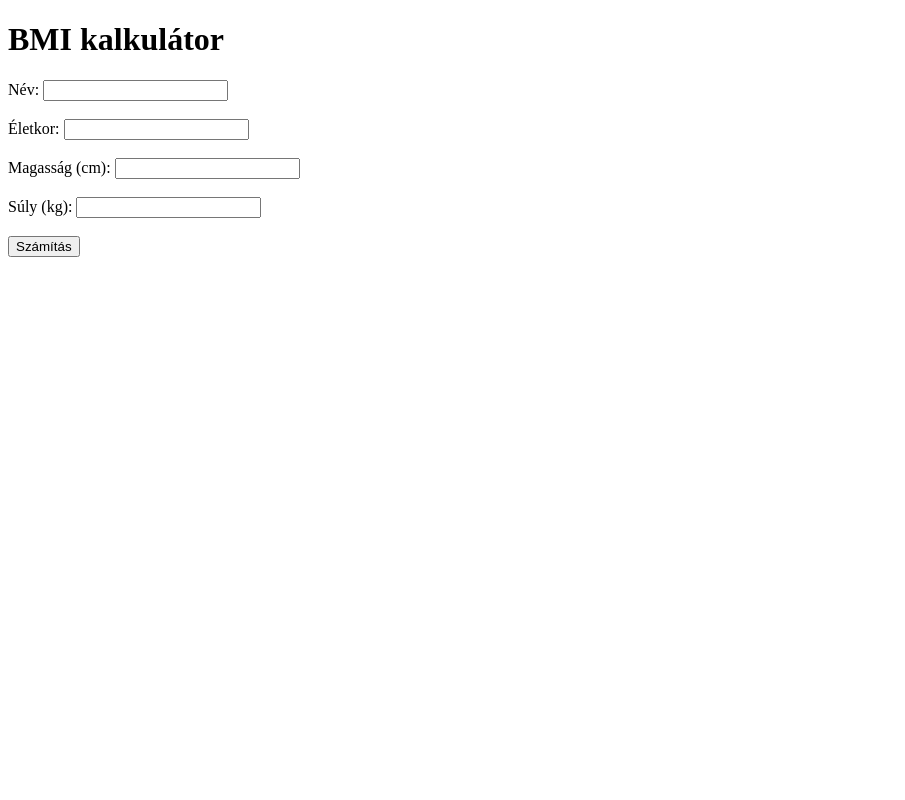
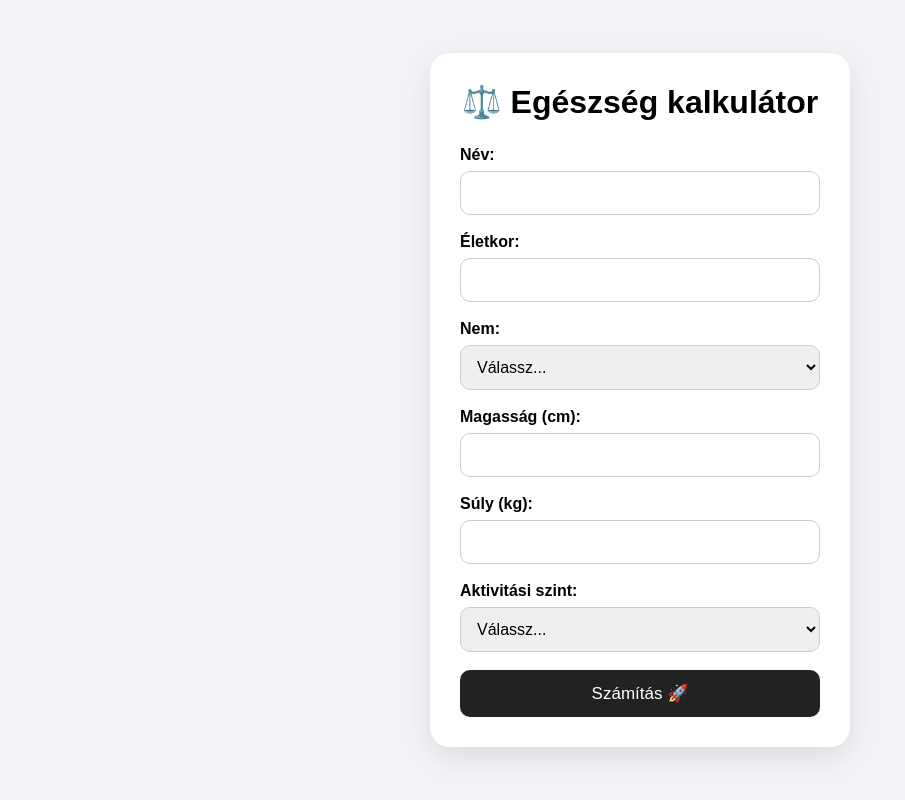
Before and after one commit to fenyesrichard97-creator/bmi-kalkulator, a Flask app: page / in a window 1280 px wide. Shown: the whole page, without its empty margins (0-905 px from the left). Run offline with Flask 3, Linux system fonts and the light colour scheme.

Commit message:
Update index.html

```diff
--- a/templates/index.html
+++ b/templates/index.html
@@ -1,37 +1,117 @@
 <!DOCTYPE html>
-<html>
+<html lang="hu">
 <head>
-    <title>BMI kalkulátor</title>
+    <meta charset="UTF-8">
+    <meta name="viewport" content="width=device-width, initial-scale=1.0">
+
+    <title>Egészség kalkulátor</title>
+
+    <style>
+        * {
+            box-sizing: border-box;
+        }
+
+        body {
+            margin: 0;
+            font-family: Arial, sans-serif;
+            background: #f2f4f7;
+            min-height: 100vh;
+            display: flex;
+            justify-content: center;
+            align-items: center;
+            padding: 20px;
+        }
+
+        .container {
+            background: white;
+            width: 100%;
+            max-width: 420px;
+            padding: 30px;
+            border-radius: 20px;
+            box-shadow: 0 10px 30px rgba(0, 0, 0, 0.1);
+        }
+
+        h1 {
+            text-align: center;
+            margin-top: 0;
+            margin-bottom: 25px;
+        }
+
+        label {
+            display: block;
+            margin-bottom: 7px;
+            font-weight: bold;
+        }
+
+        input,
+        select {
+            width: 100%;
+            padding: 12px;
+            border: 1px solid #ccc;
+            border-radius: 10px;
+            font-size: 16px;
+            margin-bottom: 18px;
+        }
+
+        button {
+            width: 100%;
+            padding: 13px;
+            border: none;
+            border-radius: 10px;
+            background: #222;
+            color: white;
+            font-size: 17px;
+            cursor: pointer;
+        }
+
+        button:hover {
+            opacity: 0.85;
+        }
+    </style>
 </head>
+
 <body>
 
-    <h1>BMI kalkulátor</h1>
+    <div class="container">
 
-    <form method="POST" action="/">
+        <h1>⚖️ Egészség kalkulátor</h1>
 
-        <label>Név:</label>
-        <input type="text" name="nev">
+        <form method="POST" action="/">
 
-        <br><br>
+            <label>Név:</label>
+            <input type="text" name="nev" required>
 
-        <label>Életkor:</label>
-        <input type="number" name="kor">
+            <label>Életkor:</label>
+            <input type="number" name="kor" min="1" max="120" required>
 
-        <br><br>
+            <label>Nem:</label>
+            <select name="nem" required>
+                <option value="">Válassz...</option>
+                <option value="ferfi">Férfi</option>
+                <option value="no">Nő</option>
+            </select>
 
-        <label>Magasság (cm):</label>
-        <input type="number" name="magassag">
+            <label>Magasság (cm):</label>
+            <input type="number" name="magassag" min="100" max="250" required>
 
-        <br><br>
+            <label>Súly (kg):</label>
+            <input type="number" name="suly" min="20" max="300" step="0.1" required>
 
-        <label>Súly (kg):</label>
-        <input type="number" name="suly">
+            <label>Aktivitási szint:</label>
+            <select name="aktivitas" required>
+                <option value="">Válassz...</option>
+                <option value="1.2">Kevés mozgás</option>
+                <option value="1.375">Könnyű mozgás</option>
+                <option value="1.55">Közepes mozgás</option>
+                <option value="1.725">Sok mozgás</option>
+                <option value="1.9">Nagyon sok mozgás</option>
+            </select>
 
-        <br><br>
+            <button type="submit">Számítás 🚀</button>
 
-        <button type="submit">Számítás</button>
+        </form>
 
-    </form>
+    </div>
 
 </body>
 </html>
```
